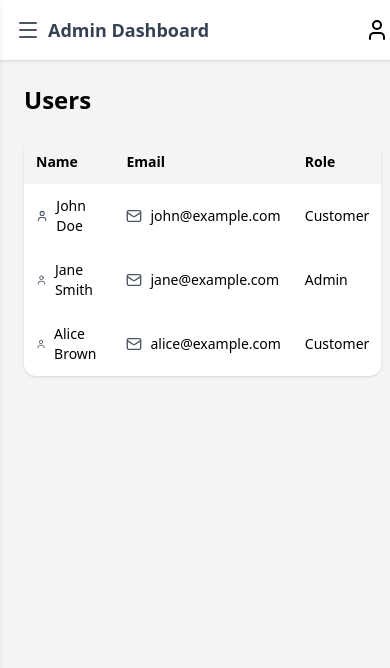
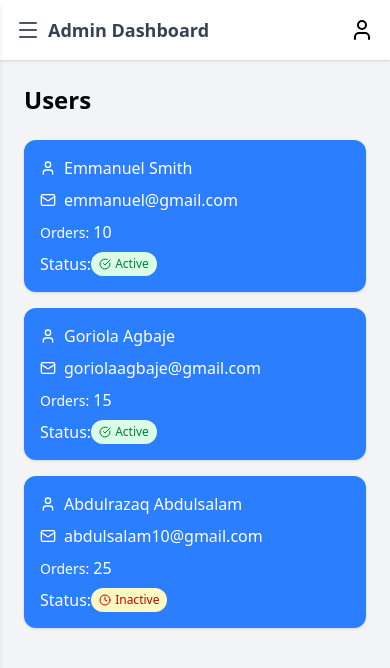
Before and after one commit to pacifylabs/megamart-store, a React (Vite) app: page /admin/users in a window 390 px wide. Shown: the top 668 px of the page. Built offline with nearby package versions, Linux system fonts and the light colour scheme.

Commit message:
[fix]: users and products page fixes

```diff
--- a/src/admin/Products.jsx
+++ b/src/admin/Products.jsx
@@ -1,8 +1,24 @@
+import { useState } from "react";
 import { essential, phones } from "../data/data";
 import { PlusCircle, Edit, Trash } from "lucide-react";
 
 export default function Products() {
   const products = [...essential, ...phones];
+
+  const [currentPage, setCurrentPage] = useState(1);
+  const itemsPerPage = 6;
+  const totalPages = Math.ceil(products.length / itemsPerPage);
+
+  const startIndex = (currentPage - 1) * itemsPerPage;
+  const currentProducts = products.slice(startIndex, startIndex + itemsPerPage);
+
+  const handlePrev = () => {
+    setCurrentPage((prev) => Math.max(prev - 1, 1));
+  };
+
+  const handleNext = () => {
+    setCurrentPage((prev) => Math.min(prev + 1, totalPages));
+  };
 
   return (
     <div>
@@ -13,7 +29,6 @@ export default function Products() {
           Add Product
         </button>
       </div>
-
       <div className="bg-white rounded-xl shadow overflow-x-auto">
         <table className="w-full text-sm text-left">
           <thead className="bg-gray-50 border-t border-t-gray-200">
@@ -26,12 +41,12 @@ export default function Products() {
             </tr>
           </thead>
           <tbody>
-            {products.map((p, i) => (
+            {currentProducts.map((p, i) => (
               <tr
                 key={p.id}
                 className="border-b-gray-200 border-b hover:bg-gray-50"
               >
-                <td className="p-4">{i + 1}</td>
+                <td className="p-4">{startIndex + i + 1}</td>
                 <td className="p-4">{p.name}</td>
                 <td className="p-4">{p.price}</td>
                 <td className="p-4">{p.stock}</td>
@@ -48,6 +63,37 @@ export default function Products() {
           </tbody>
         </table>
       </div>
+
+      {/* Pagination Buttons */}
+      <div className="flex justify-between items-center mt-4">
+        <button
+          onClick={handlePrev}
+          disabled={currentPage === 1}
+          className={`px-4 py-2 rounded-lg ${
+            currentPage === 1
+              ? "bg-gray-200 text-gray-500 cursor-not-allowed"
+              : "bg-blue-500 text-white hover:bg-blue-600"
+          }`}
+        >
+          Prev
+        </button>
+
+        <span className="text-sm text-gray-700">
+          Page {currentPage} of {totalPages}
+        </span>
+
+        <button
+          onClick={handleNext}
+          disabled={currentPage === totalPages}
+          className={`px-4 py-2 rounded-lg ${
+            currentPage === totalPages
+              ? "bg-gray-200 text-gray-500 cursor-not-allowed"
+              : "bg-blue-500 text-white hover:bg-blue-600"
+          }`}
+        >
+          Next
+        </button>
+      </div>
     </div>
   );
 }
--- a/src/admin/Users.jsx
+++ b/src/admin/Users.jsx
@@ -1,28 +1,43 @@
-import React from "react";
-import { User, Mail } from "lucide-react";
+import { User, Mail, CheckCircle, Clock } from "lucide-react";
 
 export default function Users() {
   const users = [
-    { id: 1, name: "John Doe", email: "john@example.com", role: "Customer" },
-    { id: 2, name: "Jane Smith", email: "jane@example.com", role: "Admin" },
+    {
+      id: 1,
+      name: "Emmanuel Smith",
+      email: "emmanuel@gmail.com",
+      orders: 10,
+      status: "Active",
+    },
+    {
+      id: 2,
+      name: "Goriola Agbaje",
+      email: "goriolaagbaje@gmail.com",
+      orders: 15,
+      status: "Active",
+    },
     {
       id: 3,
-      name: "Alice Brown",
-      email: "alice@example.com",
-      role: "Customer",
+      name: "Abdulrazaq Abdulsalam",
+      email: "abdulsalam10@gmail.com",
+      orders: 25,
+      status: "Inactive",
     },
   ];
 
   return (
     <div>
       <h1 className="text-2xl font-bold mb-6">Users</h1>
-      <div className="bg-white rounded-xl shadow overflow-x-auto">
+
+      {/* Desktop Table */}
+      <div className="hidden md:block bg-white rounded-xl shadow">
         <table className="w-full text-sm text-left table-auto">
           <thead className="bg-gray-100">
             <tr>
               <th className="p-3">Name</th>
               <th className="p-3">Email</th>
-              <th className="p-3">Role</th>
+              <th className="p-3">No of Orders</th>
+              <th className="p-3">Status</th>
             </tr>
           </thead>
           <tbody>
@@ -40,14 +55,71 @@ export default function Users() {
                     <span>{u.email}</span>
                   </div>
                 </td>
+                <td className="p-3">{u.orders}</td>
                 <td className="p-3">
-                  <span>{u.role}</span>
+                  <span
+                    className={`inline-flex items-center px-2 py-1 text-xs font-medium rounded-full ${
+                      u.status === "Active"
+                        ? "bg-green-100 text-green-700"
+                        : "bg-yellow-100 text-red-700"
+                    }`}
+                  >
+                    {u.status === "Active" ? (
+                      <CheckCircle className="w-3 h-3 mr-1" />
+                    ) : (
+                      <Clock className="w-3 h-3 mr-1" />
+                    )}
+                    {u.status}
+                  </span>
                 </td>
               </tr>
             ))}
           </tbody>
         </table>
       </div>
+
+      {/* Responsiveness */}
+      <div className="md:hidden space-y-4">
+        {users.map((u) => (
+          <div
+            key={u.id}
+            className="bg-blue-500 rounded-xl shadow p-4 space-y-2 text-white"
+          >
+            <div className="flex items-center space-x-2">
+              <User className="w-4 h-4 text-white" />
+              <span className="font-medium">{u.name}</span>
+            </div>
+
+            <div className="flex items-center space-x-2">
+              <Mail className="w-4 h-4 text-white" />
+              <span>{u.email}</span>
+            </div>
+
+            <div>
+              <span className="text-white text-sm">Orders:</span>{" "}
+              <span className="font-medium">{u.orders}</span>
+            </div>
+
+            <div>
+              <span>Status:</span>
+              <span
+                className={`inline-flex items-center px-2 py-1 text-xs font-medium rounded-full ${
+                  u.status === "Active"
+                    ? "bg-green-100 text-green-700"
+                    : "bg-yellow-100 text-red-700"
+                }`}
+              >
+                {u.status === "Active" ? (
+                  <CheckCircle className="w-3 h-3 mr-1" />
+                ) : (
+                  <Clock className="w-3 h-3 mr-1" />
+                )}
+                <span> {u.status} </span>
+              </span>
+            </div>
+          </div>
+        ))}
+      </div>
     </div>
   );
 }
```
